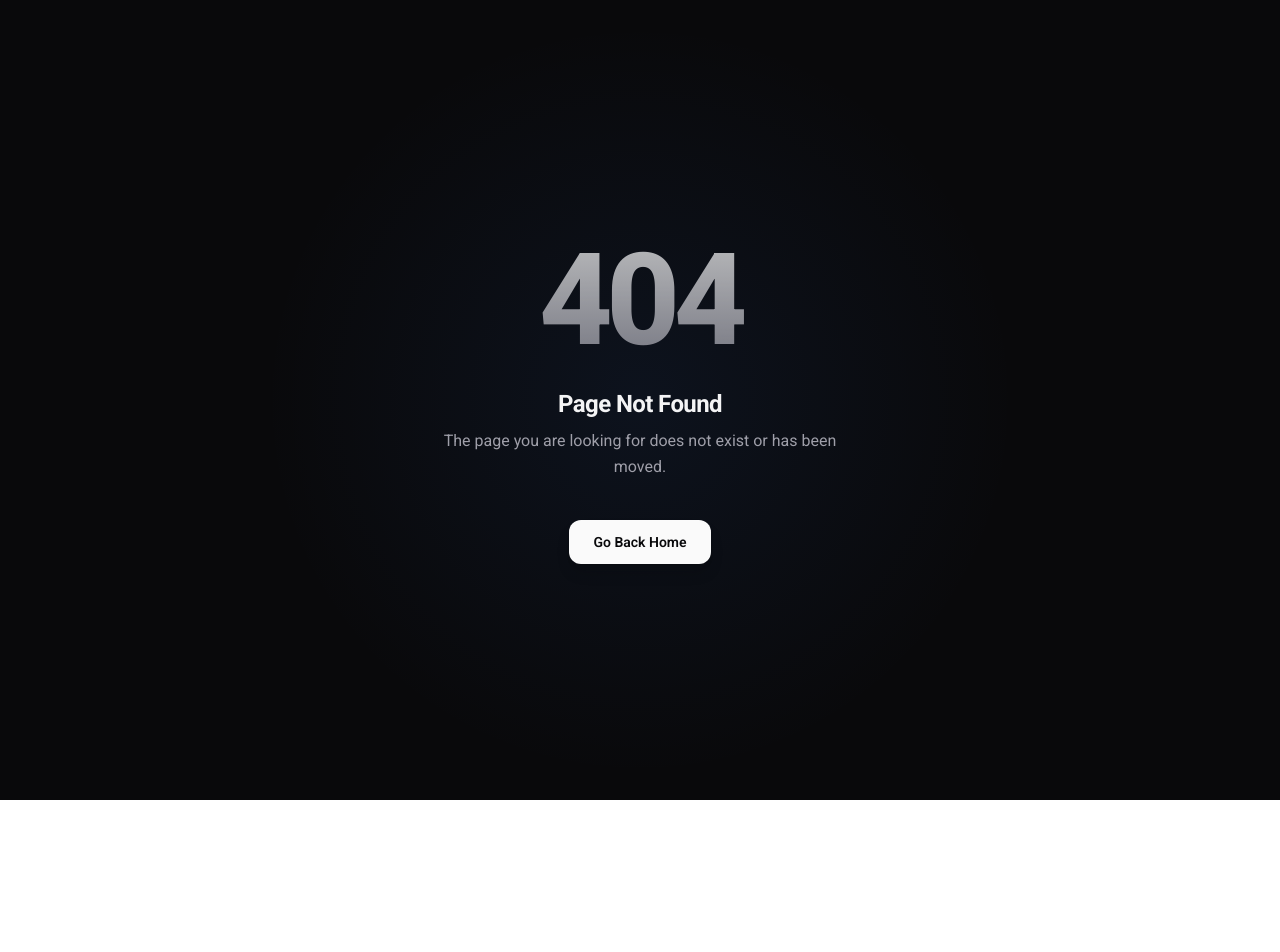
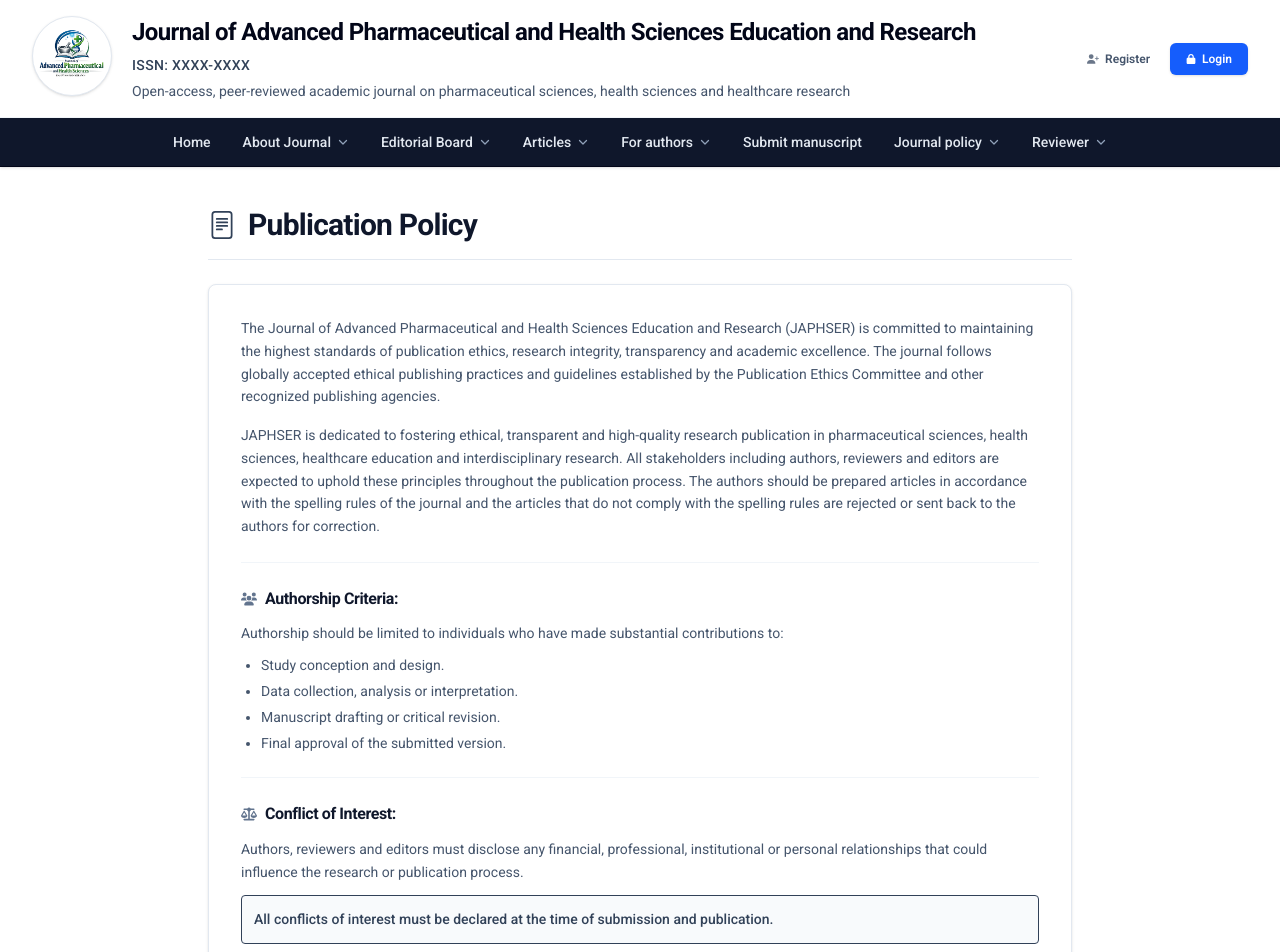
Before and after one commit to asfasdfasdfasd/Editorial-Manager, a React (Vite) app: page /for-authors/publication-policy in a window 1280 px wide. Before the commit this address had no page. Shown: the top 952 px of the page. Before the commit the page ends 800 px from the top, so only its background shows below. Built offline with nearby package versions, Linux system fonts and the light colour scheme.

Commit message:
Stage 4 changes

```diff
--- /dev/null
+++ b/src/components/ForAuthors/OpenAccessPolicyComponent.tsx
@@ -0,0 +1,34 @@
+import React from 'react';
+
+const OpenAccessPolicyComponent: React.FC = () => {
+    return (
+        <div className="max-w-4xl mx-auto my-10 px-4 font-sans text-slate-800 antialiased">
+            {/* Main Header */}
+            <div className="border-b border-slate-200 pb-4 mb-6">
+                <h1 className="text-2xl md:text-3xl font-bold text-slate-900 tracking-tight flex items-center gap-3">
+                    Open Access Policy
+                </h1>
+            </div>
+
+            {/* Content Container Card */}
+            <div className="bg-white border border-slate-200 rounded-lg p-6 md:p-8 space-y-6 shadow-sm">
+
+                {/* Mission and Scope Overview */}
+                <div className="space-y-4">
+                    <p className="text-xs md:text-sm leading-relaxed text-slate-600">
+                        The <strong>Journal of Advanced Pharmaceutical and Health Sciences Education and Research (JAPHSER) </strong> provides immediate free access without subscription charges and registration barriers. The journal provides access to its content on the principle that making research work freely available to the researchers supports a greater national and international exchange of knowledge. The journal contents such as text, graphics, images and other contents are protected by copyright of the journal.
+                    </p>
+
+                    <p className="text-xs md:text-sm leading-relaxed text-slate-600 pt-4 border-t border-slate-100">
+                        The open access policy of the <strong>JAPHSER</strong> aims at increasing the visibility and accessibility of the published content to researcher’s. Online free access and indexing in a larger number of bibliographic databases add to the high visibility and research impact.
+                    </p>
+                </div>
+
+
+
+            </div>
+        </div>
+    );
+};
+
+export default OpenAccessPolicyComponent;
--- /dev/null
+++ b/src/components/ForAuthors/PublicationChargesComponent.tsx
@@ -0,0 +1,34 @@
+import React from 'react';
+
+const PublicationChargesComponent: React.FC = () => {
+  return (
+    <div className="max-w-4xl mx-auto my-10 px-4 font-sans text-slate-800 antialiased">
+      {/* Main Header */}
+      <div className="border-b border-slate-200 pb-4 mb-6">
+        <h1 className="text-2xl md:text-3xl font-bold text-slate-900 tracking-tight flex items-center gap-3">
+          Article Publication Charges
+        </h1>
+      </div>
+
+      {/* Content Container Card */}
+      <div className="bg-white border border-slate-200 rounded-lg p-6 md:p-8 space-y-6 shadow-sm">
+
+        {/* Mission and Scope Overview */}
+        <div className="space-y-4">
+          <p className="text-xs md:text-sm leading-relaxed text-slate-600">
+            An <strong>Article Publication Charge (APC)</strong> is a fee to be charged to authors to make their work available as open access. This charge may be paid by the either author’s or the author’s institution or their research funder. APCs charges that cover the costs for publication process, editorial handling, peer review administration, copy and layout editing, long term archiving and journal hosting the final article on dedicated servers. Editorial board decisions will be independently of the author’s ability to pay, and any fee waiver or discount request does not influence peer review and acceptance decisions.
+          </p>
+
+          <p className="text-xs md:text-sm leading-relaxed text-slate-600 pt-4 border-t border-slate-100">
+            When submitting a manuscript, the submitting author must indicate that the corresponding author for paying the publication charge and any other eligible wavier. After acceptance of the article, the corresponding author will be asked to sign a license and make payment as applicable. The corresponding author responsibility is to pay the article publication charge and the journal will not issue refunds for any reason.
+          </p>
+        </div>
+
+
+
+      </div>
+    </div>
+  );
+};
+
+export default PublicationChargesComponent;
--- /dev/null
+++ b/src/components/ForAuthors/PublicationPolicyComponents.tsx
@@ -0,0 +1,60 @@
+import { FaUsers, FaScaleBalanced } from 'react-icons/fa6';
+import { BsFileText } from 'react-icons/bs';
+export default function PublicationPolicyComponents() {
+    return (
+        <div className="max-w-4xl mx-auto my-10 px-4 font-sans text-slate-800 antialiased">
+            {/* Main Section Header */}
+            <div className="border-b border-slate-200 pb-4 mb-6">
+                <h1 className="text-2xl md:text-3xl font-bold text-slate-900 tracking-tight flex items-center gap-3">
+                    <BsFileText className="text-slate-700 size-7" /> Publication Policy
+                </h1>
+            </div>
+
+            {/* Content Card Wrapper */}
+            <div className="bg-white border border-slate-200 rounded-lg p-6 md:p-8 space-y-6 shadow-sm">
+
+                {/* Core Policy Overview Statements */}
+                <div className="space-y-4 text-xs md:text-sm leading-relaxed text-slate-600">
+                    <p>
+                        The Journal of Advanced Pharmaceutical and Health Sciences Education and Research (JAPHSER) is committed to maintaining the highest standards of publication ethics, research integrity, transparency and academic excellence. The journal follows globally accepted ethical publishing practices and guidelines established by the Publication Ethics Committee and other recognized publishing agencies.
+                    </p>
+                    <p>
+                        JAPHSER is dedicated to fostering ethical, transparent and high-quality research publication in pharmaceutical sciences, health sciences, healthcare education and interdisciplinary research. All stakeholders including authors, reviewers and editors are expected to uphold these principles throughout the publication process. The authors should be prepared articles in accordance with the spelling rules of the journal and the articles that do not comply with the spelling rules are rejected or sent back to the authors for correction.
+                    </p>
+                </div>
+
+                {/* Authorship Criteria Checklist Subsection */}
+                <div className="pt-6 border-t border-slate-100 space-y-3">
+                    <h2 className="text-sm md:text-base font-bold text-slate-900 tracking-tight flex items-center gap-2">
+                        <FaUsers className="text-slate-500 size-4" /> Authorship Criteria:
+                    </h2>
+                    <p className="text-xs md:text-sm text-slate-600">
+                        Authorship should be limited to individuals who have made substantial contributions to:
+                    </p>
+                    <ul className="list-disc pl-5 text-xs md:text-sm text-slate-600 space-y-1.5">
+                        <li>Study conception and design.</li>
+                        <li>Data collection, analysis or interpretation.</li>
+                        <li>Manuscript drafting or critical revision.</li>
+                        <li>Final approval of the submitted version.</li>
+                    </ul>
+                </div>
+
+                {/* Conflict of Interest Mandate Subsection */}
+                <div className="pt-6 border-t border-slate-100 space-y-3">
+                    <h2 className="text-sm md:text-base font-bold text-slate-900 tracking-tight flex items-center gap-2">
+                        <FaScaleBalanced className="text-slate-500 size-4" /> Conflict of Interest:
+                    </h2>
+                    <div className="space-y-3 text-xs md:text-sm leading-relaxed text-slate-600">
+                        <p>
+                            Authors, reviewers and editors must disclose any financial, professional, institutional or personal relationships that could influence the research or publication process.
+                        </p>
+                        <p className="bg-slate-50 border border-slate-150 rounded p-3 text-slate-700 font-medium">
+                            All conflicts of interest must be declared at the time of submission and publication.
+                        </p>
+                    </div>
+                </div>
+
+            </div>
+        </div>
+    );
+}
--- a/src/components/Navbar.tsx
+++ b/src/components/Navbar.tsx
@@ -190,7 +190,7 @@ const Navbar: React.FC = () => {
             </div>
 
             {/* Mobile Menu Panel */}
-            <div className={`md:hidden bg-slate-950 text-white transition-all duration-300 overflow-hidden ${isMobileMenuOpen ? 'max-h-[500px] opacity-100 py-3' : 'max-h-0 opacity-0 pointer-events-none'}`}>
+            <div className={`md:hidden bg-slate-950 text-white transition-all duration-300 overflow-hidden ${isMobileMenuOpen ? 'max-h-125 opacity-100 py-3' : 'max-h-0 opacity-0 pointer-events-none'}`}>
                 <nav className="flex flex-col px-4 gap-1">
                     {navItems.map((item) => {
                         if (item.subItems) {
--- a/src/main.tsx
+++ b/src/main.tsx
@@ -19,6 +19,9 @@ import PublicationEthicsPage from './pages/PublicationEthicsPage'
 import JournalInformationPage from './pages/JournalInformationPage'
 import AimScopePage from './pages/AimScopePage'
 import CallForPaperPage from './pages/CallForPaperPage'
+import PublicationChargesPage from './pages/PublicationChargesPage'
+import PublicationPolicyPage from './pages/PublicationPolicyPage'
+import OpenAccessPolicyPage from './pages/OpenAccessPolicyPage'
 
 createRoot(document.getElementById('root')!).render(
     <BrowserRouter>
@@ -38,6 +41,9 @@ createRoot(document.getElementById('root')!).render(
             <Route path="/reviewer/join" element={<ReviewerSignupPage />} />
             <Route path="/reviewer/login" element={<ReviewerLoginPage />} />
             <Route path="/for-authors/publication-ethics" element={<PublicationEthicsPage />} />
+            <Route path="/for-authors/charges" element={<PublicationChargesPage />} />
+            <Route path="/for-authors/publication-policy" element={<PublicationPolicyPage />} />
+            <Route path="/for-authors/open-access-policy" element={<OpenAccessPolicyPage />} />
             <Route path="/about-journal/information" element={<JournalInformationPage />} />
             <Route path="/about-journal/call-for-paper" element={<CallForPaperPage />} />
             <Route path="/about-journal/aim-scope" element={<AimScopePage />} />
--- /dev/null
+++ b/src/pages/OpenAccessPolicyPage.tsx
@@ -0,0 +1,15 @@
+import Navbar from '../components/Navbar'
+import Footer from '../components/Footer'
+import OpenAccessPolicyComponent from '../components/ForAuthors/OpenAccessPolicyComponent'
+
+const OpenAccessPolicyPage = () => {
+    return (
+        <>
+            <Navbar />
+            <OpenAccessPolicyComponent />
+            <Footer />
+        </>
+    )
+}
+
+export default OpenAccessPolicyPage
--- /dev/null
+++ b/src/pages/PublicationChargesPage.tsx
@@ -0,0 +1,15 @@
+import Navbar from '../components/Navbar'
+import Footer from '../components/Footer'
+import PublicationChargesComponent from '../components/ForAuthors/PublicationChargesComponent'
+
+const PublicationChargesPage = () => {
+    return (
+        <>
+            <Navbar />
+            <PublicationChargesComponent />
+            <Footer />
+        </>
+    )
+}
+
+export default PublicationChargesPage
--- /dev/null
+++ b/src/pages/PublicationPolicyPage.tsx
@@ -0,0 +1,11 @@
+import Footer from "../components/Footer";
+import PublicationPolicyComponents from "../components/ForAuthors/PublicationPolicyComponents";
+import Navbar from "../components/Navbar";
+
+export default function PublicationPolicyPage() {
+    return <>
+        <Navbar />
+        <PublicationPolicyComponents />
+        <Footer />
+    </>
+}
```
